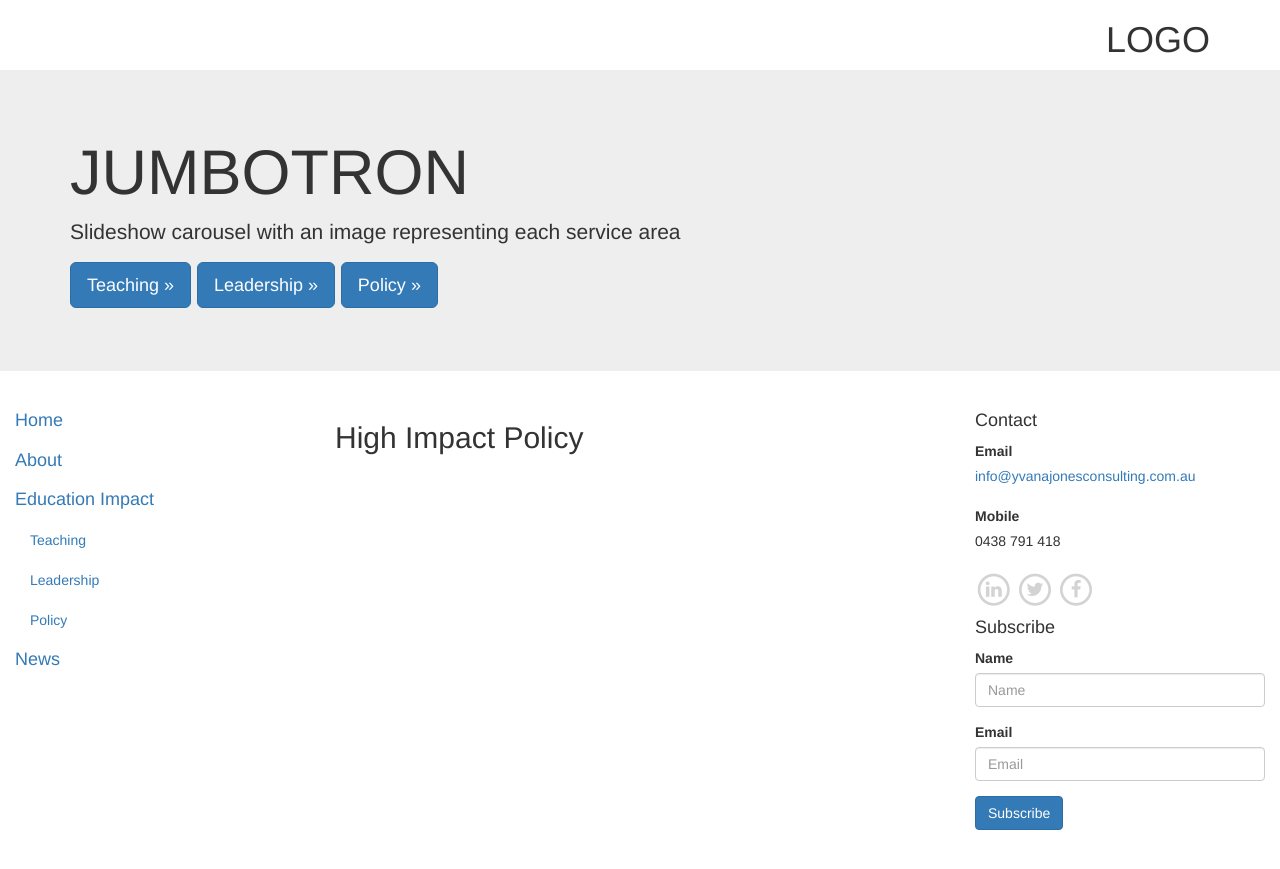
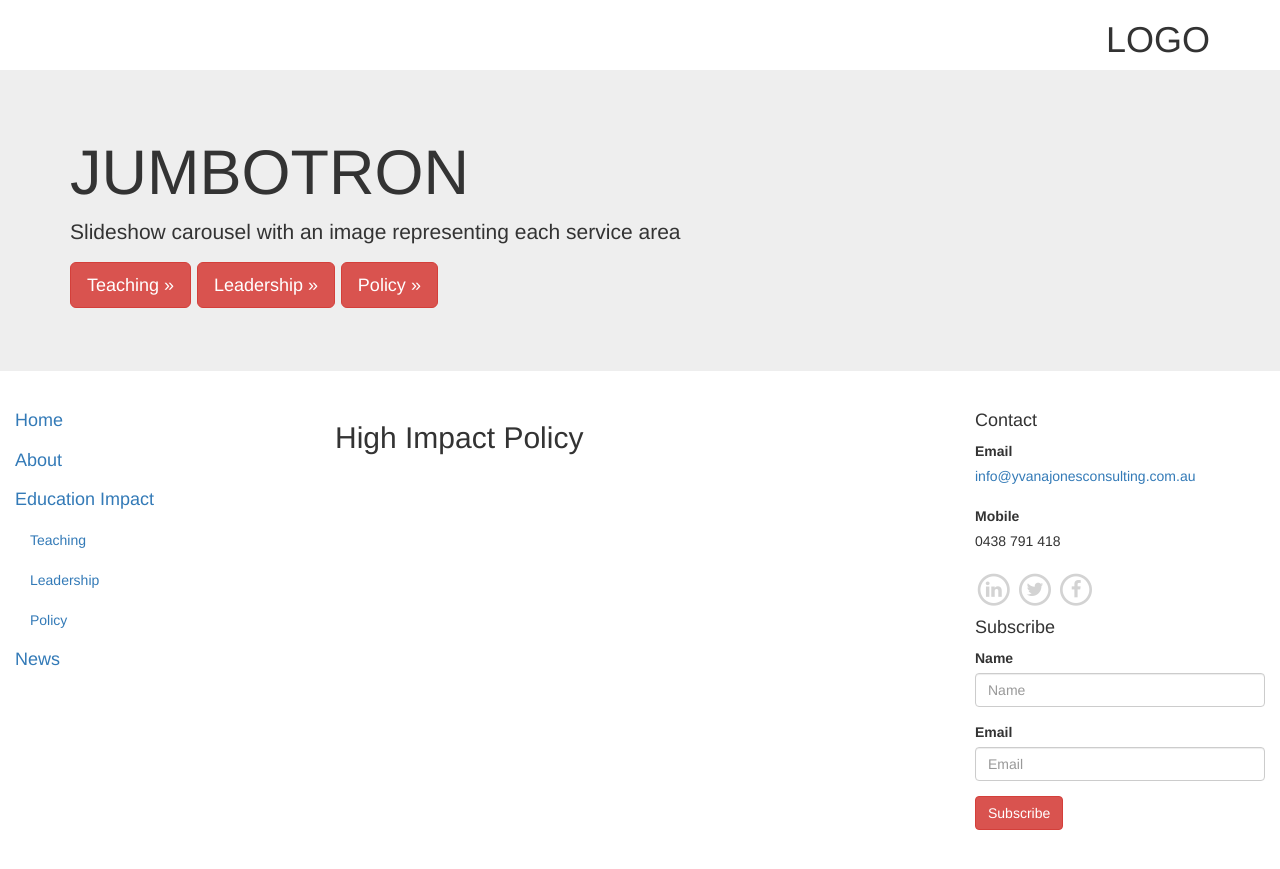
Before and after one commit to idm/idm.github.io, a Jekyll site: the page built from yjc/policy.md, in a window 1280 px wide. Shown: the top 869 px of the page. Built offline with Jekyll 4.4.1, drawn with Linux system fonts in a browser that asks for light colours; nearby versions of some CDN libraries.

Commit message:
red buttons

```diff
--- a/_layouts/yjc.html
+++ b/_layouts/yjc.html
@@ -20,9 +20,9 @@
 <h1>JUMBOTRON</h1>
 <p>Slideshow carousel with an image representing each service area</p>
 <p>
-<a href="teaching" class="btn btn-primary btn-lg" role="button">Teaching »</a>
-<a href="leadership" class="btn btn-primary btn-lg" role="button">Leadership »</a>
-<a href="policy" class="btn btn-primary btn-lg" role="button">Policy »</a>
+<a href="teaching" class="btn btn-danger btn-lg" role="button">Teaching »</a>
+<a href="leadership" class="btn btn-danger btn-lg" role="button">Leadership »</a>
+<a href="policy" class="btn btn-danger btn-lg" role="button">Policy »</a>
 </p>
 </div>
 </div>
@@ -85,7 +85,7 @@
         <label for="inputEmail">Email</label>
         <input type="email" class="form-control" id="inputEmail" placeholder="Email">
     </div>
-    <button type="submit" class="btn btn-primary">Subscribe</button>
+    <button type="submit" class="btn btn-danger">Subscribe</button>
 </form>
 
   </div>
```
